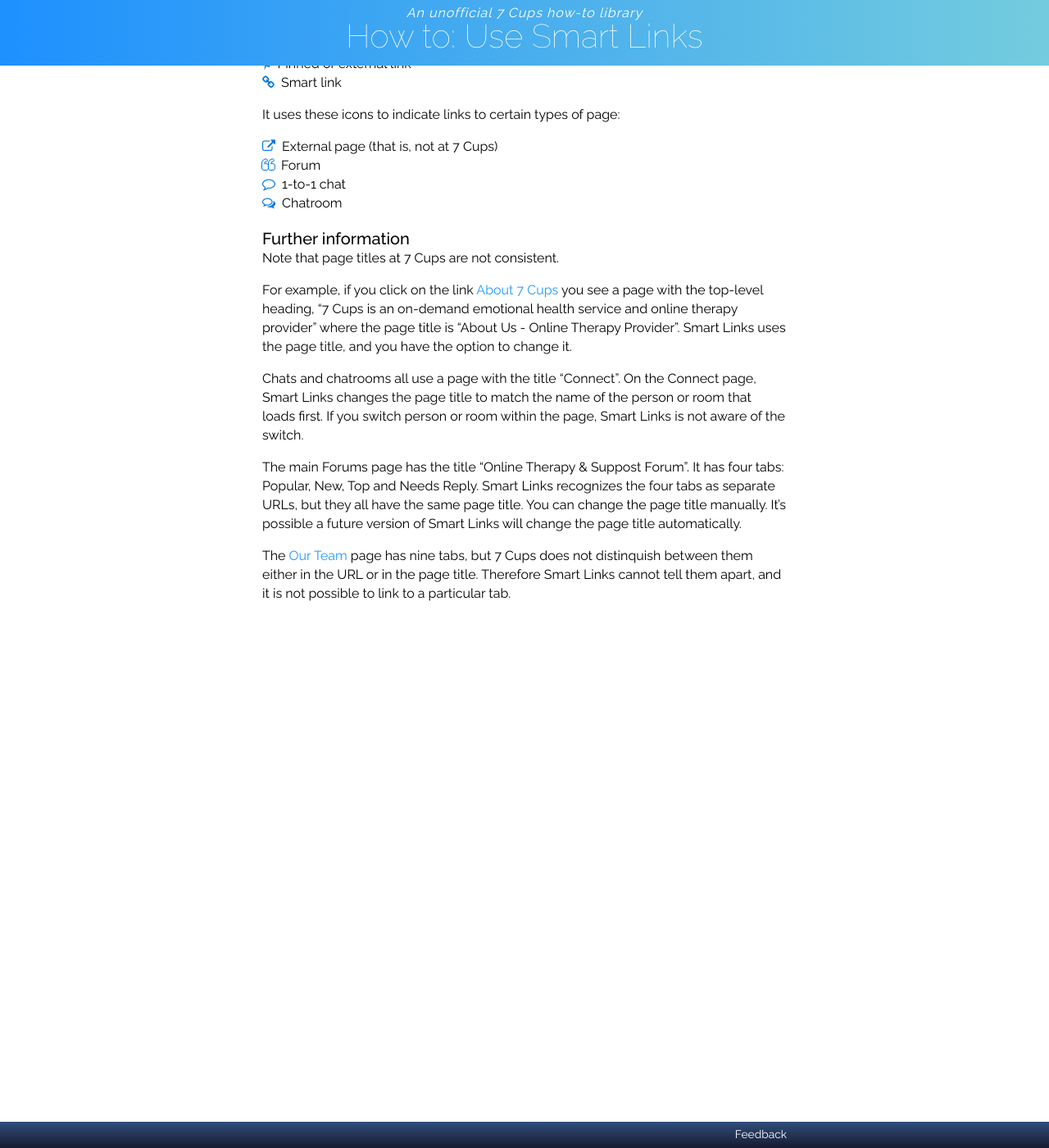
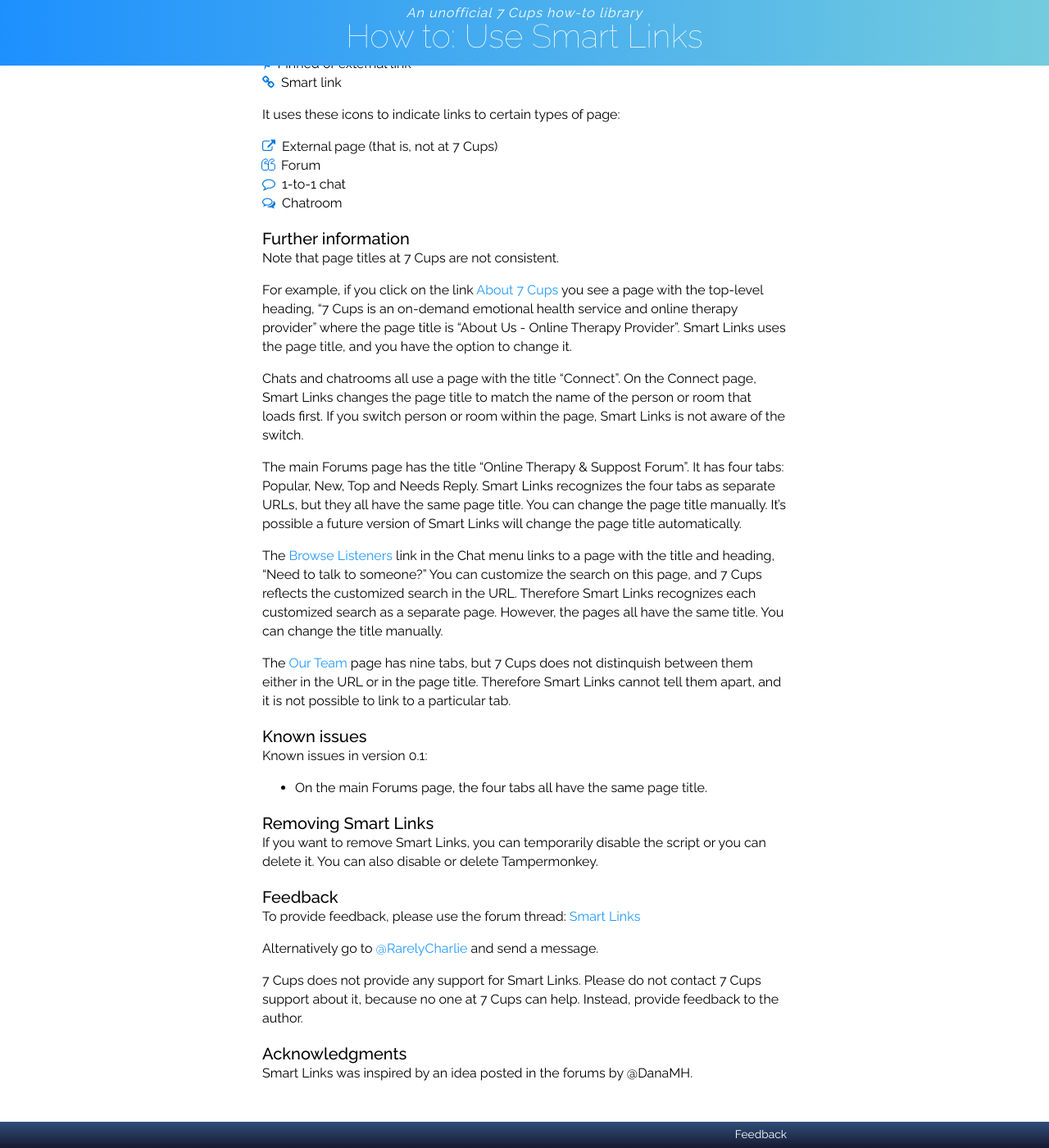
Before and after one commit to RarelyCharlie/rarelycharlie.github.io, a Jekyll site: the page built from _draft/links.md, in a window 1280 px wide and 1400 px high, scrolled down 2462 px. Shown: the whole window at 82% size. Built offline with Jekyll 4.4.1, drawn with Linux system fonts in a browser that asks for light colours.

Commit message:
final sections

```diff
--- a/_draft/links.md
+++ b/_draft/links.md
@@ -115,4 +115,25 @@ Chats and chatrooms all use a page with the title "Connect". On the Connect page
 
 The main Forums page has the title "Online Therapy & Suppost Forum". It has four tabs: Popular, New, Top and Needs Reply. Smart Links recognizes the four tabs as separate URLs, but they all have the same page title. You can change the page title manually. It's possible a future version of Smart Links will change the page title automatically.
 
+The [Browse Listeners](https://www.7cups.com/BrowseListeners/) link in the Chat menu links to a page with the title and heading, "Need to talk to someone?" You can customize the search on this page, and 7 Cups reflects the customized search in the URL. Therefore Smart Links recognizes each customized search as a separate page. However, the pages all have the same title. You can change the title manually.
+
 The [Our Team](https://www.7cups.com/about/ourteam.php) page has nine tabs, but 7 Cups does not distinquish between them either in the URL or in the page title. Therefore Smart Links cannot tell them apart, and it is not possible to link to a particular tab.
+
+### Known issues
+Known issues in version 0.1:
+
+- On the main Forums page, the four tabs all have the same page title.
+
+### Removing Smart Links
+If you want to remove Smart Links, you can temporarily disable the script or you can delete it. You can also disable or delete Tampermonkey.
+
+### Feedback
+To provide feedback, please use the forum thread: [Smart Links]()
+
+Alternatively go to [@RarelyCharlie](https://www.7cups.com/@RarelyCharlie) and send a message.
+
+7 Cups does not provide any support for Smart Links. Please do not contact 7 Cups support about it, because no one at 7 Cups can help. Instead, provide feedback to the author.
+
+### Acknowledgments
+
+Smart Links was inspired by an idea posted in the forums by @DanaMH.
```
